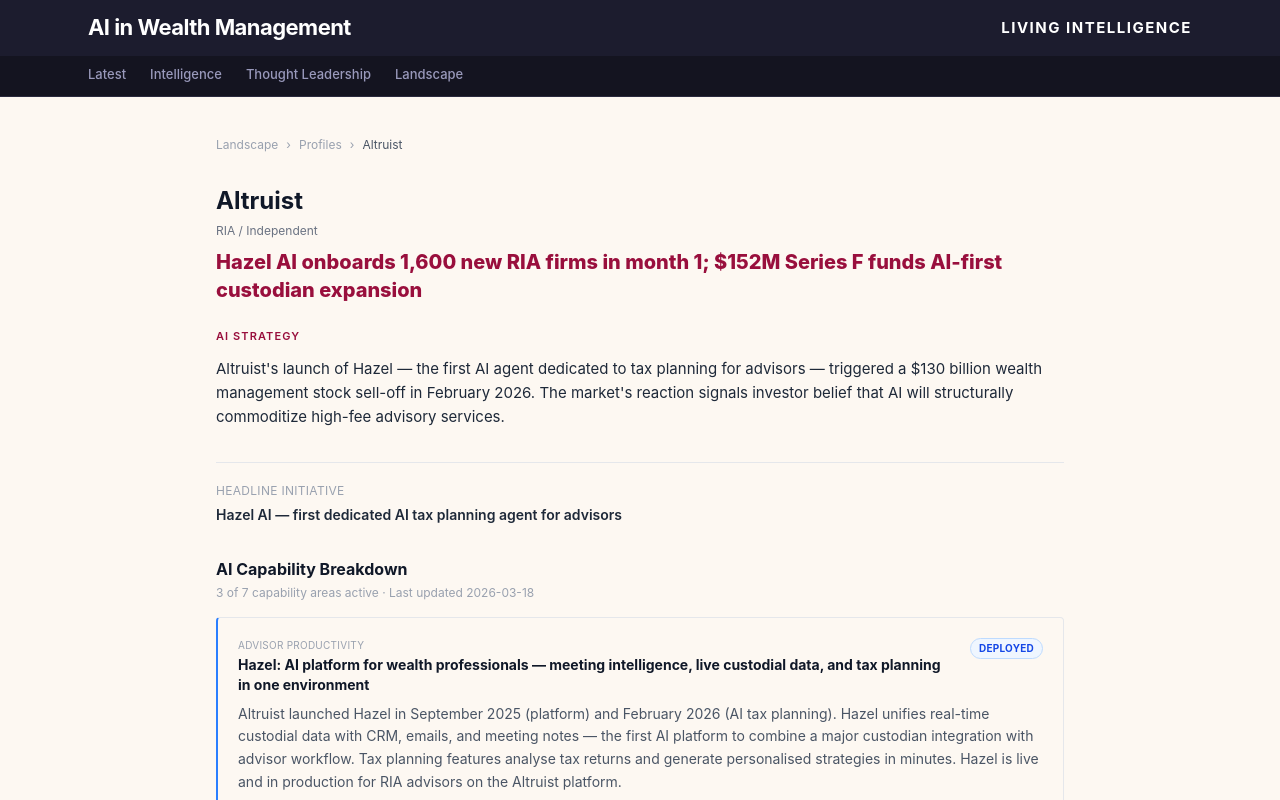
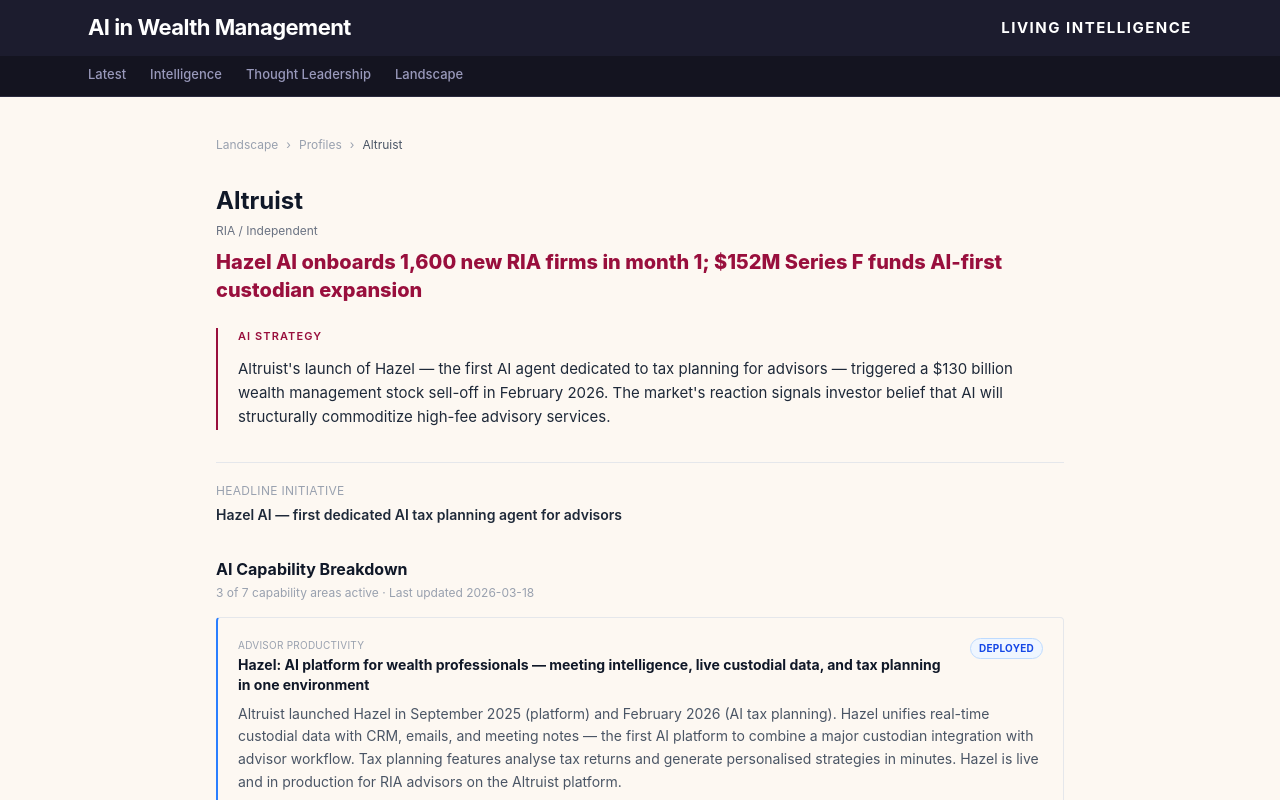
Before and after one commit to CuriosityAIAgent/living-intelligence, a Next.js app: page /competitors/altruist in a window 1280 px wide. Shown: the top 800 px of the page. Built offline with nearby package versions, Linux system fonts and the light colour scheme.

Commit message:
Add claret left border back to AI Strategy section
Co-Authored-By: Claude Opus 4.6 (1M context) <noreply@anthropic.com>

```diff
--- a/app/competitors/[slug]/page.tsx
+++ b/app/competitors/[slug]/page.tsx
@@ -64,7 +64,7 @@ export default async function CompetitorPage({ params }: { params: Promise<{ slu
         </div>
 
         {/* AI Strategy */}
-        <div className="mb-8">
+        <div className="border-l-2 border-[#990F3D] pl-5 mb-8">
           <p className="text-[11px] font-semibold uppercase tracking-widest text-[#990F3D] mb-3">AI Strategy</p>
           <p className="text-[15px] text-gray-800 leading-relaxed">{competitor.ai_strategy_summary}</p>
         </div>
```
